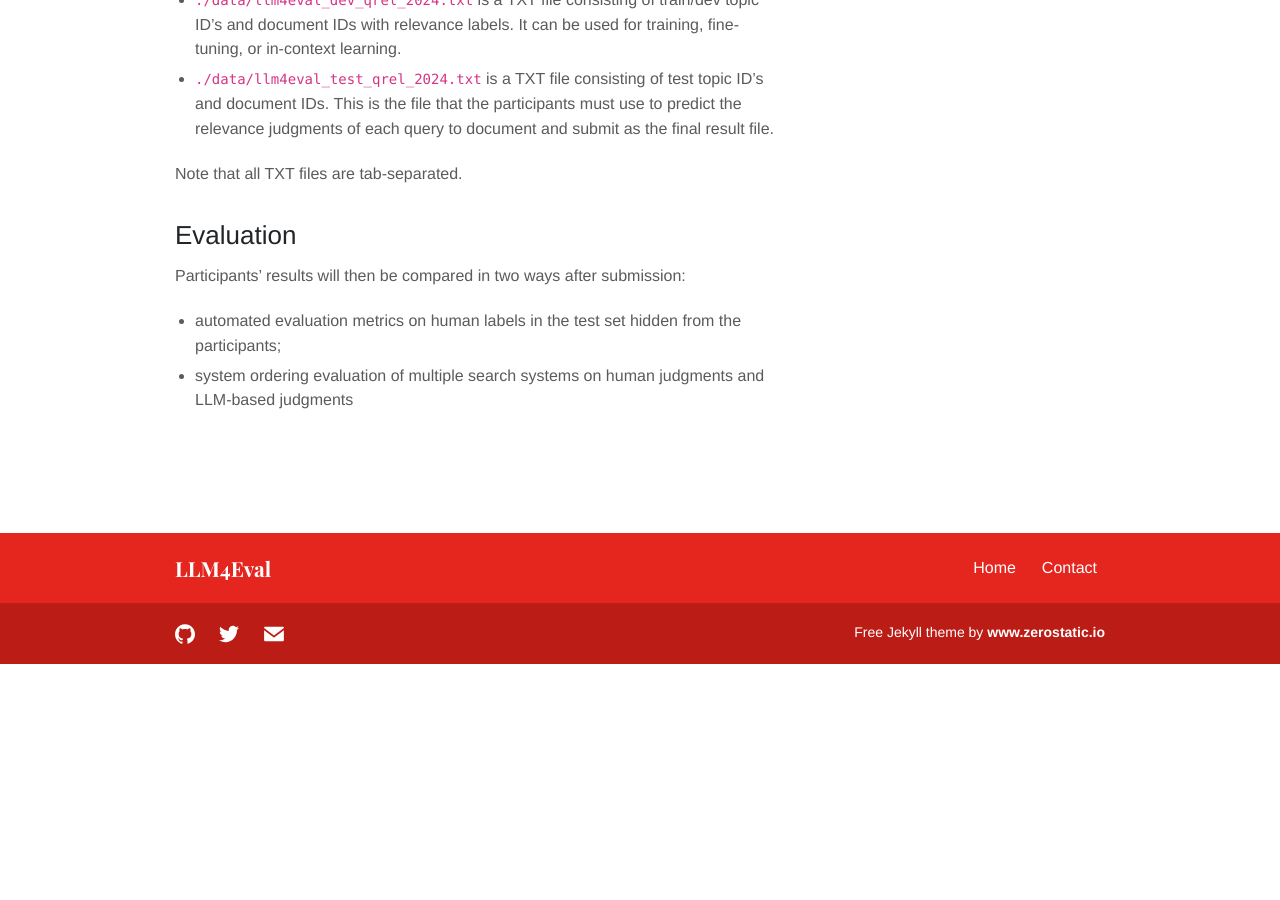
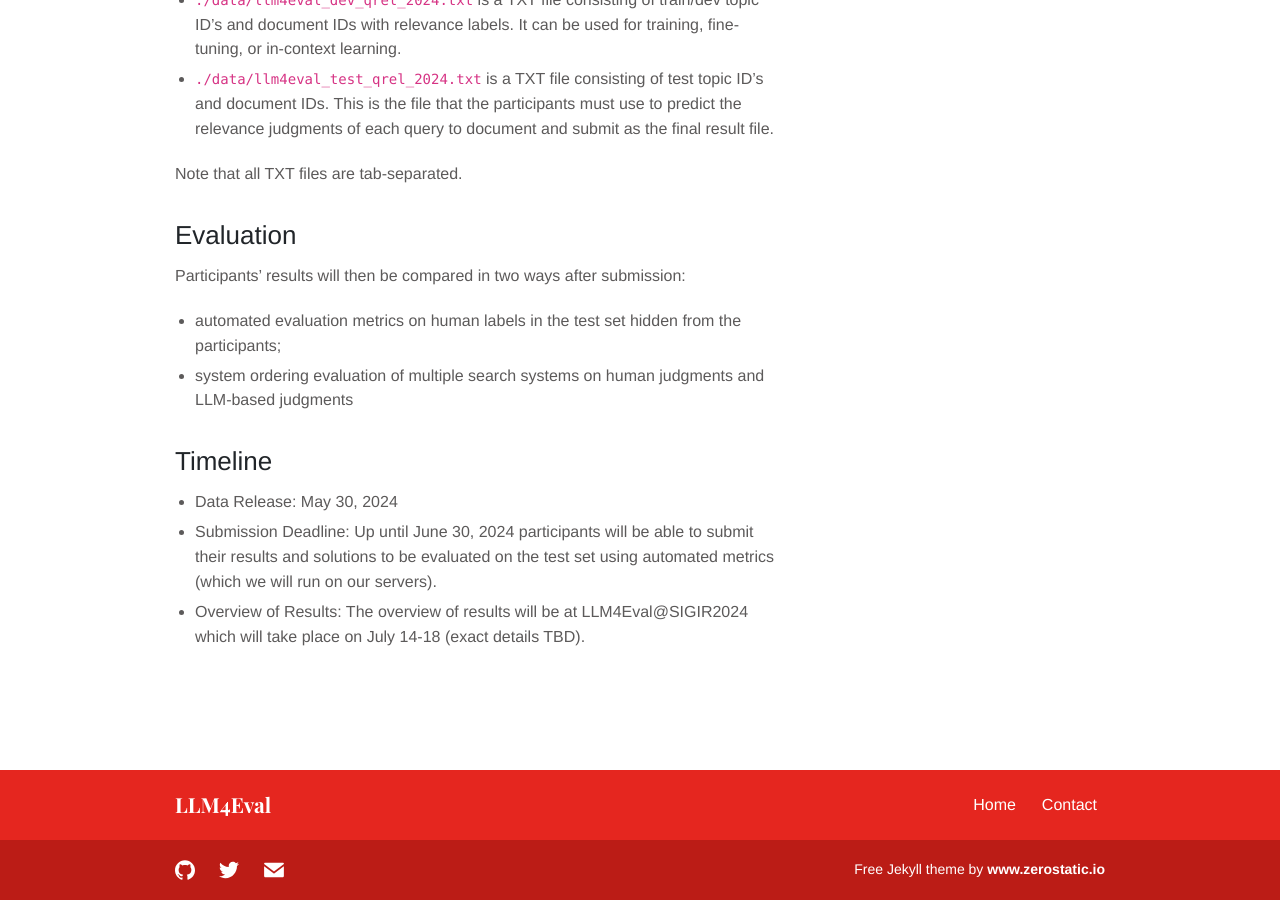
Before and after one commit to LLM4Eval/llm4eval, a Jekyll site: the page built from challenge.md, in a window 1280 px wide and 900 px high, scrolled down 1659 px. Built offline with Jekyll 4.4.1, drawn with Linux system fonts in a browser that asks for light colours; before the commit the page ends 2323 px from its top, so only the background shows below that.

Commit message:
Update challenge.md

```diff
--- a/challenge.md
+++ b/challenge.md
@@ -40,3 +40,8 @@ Note that all TXT files are tab-separated.
 Participants’ results will then be compared in two ways after submission:
 - automated evaluation metrics on human labels in the test set hidden from the participants;
 - system ordering evaluation of multiple search systems on human judgments and LLM-based judgments
+
+## Timeline
+- Data Release: May 30, 2024
+- Submission Deadline: Up until June 30, 2024 participants will be able to submit their results and solutions to be evaluated on the test set using automated metrics (which we will run on our servers).
+- Overview of Results: The overview of results will be at LLM4Eval@SIGIR2024 which will take place on July 14-18 (exact details TBD).
```
